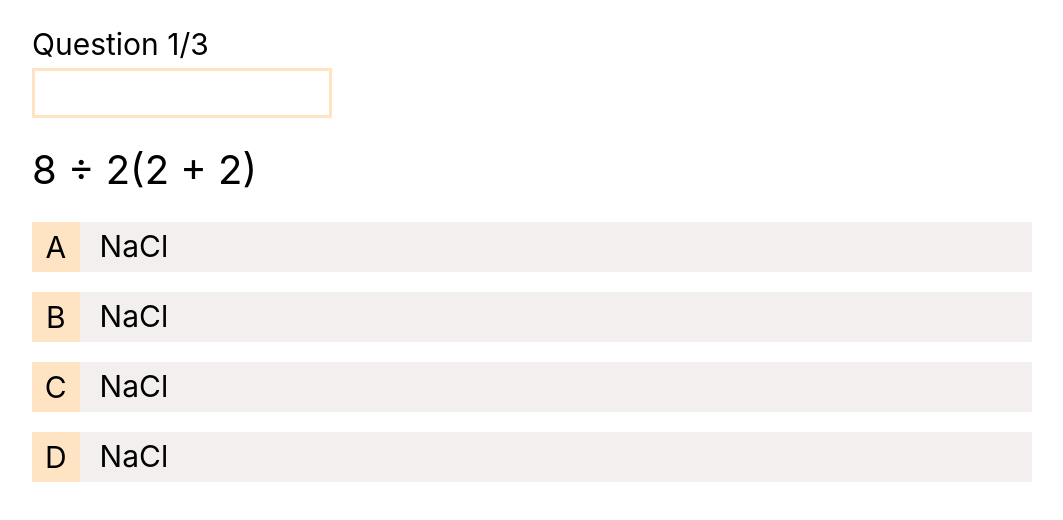
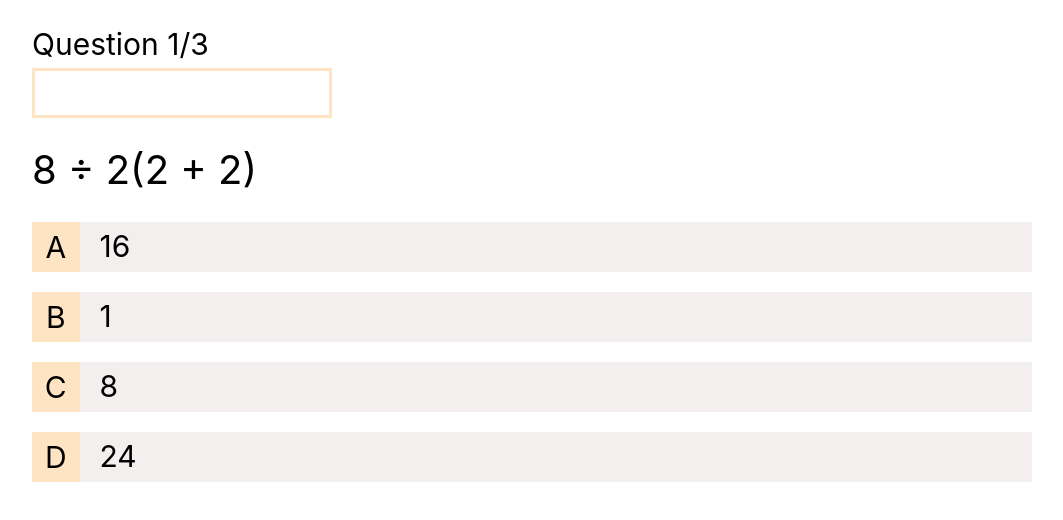
Before and after one commit to aadilkansakar/Vue-Quiz-App, a Vue app: page /quiz/1 in a window 1280 px wide. Shown: the top 520 px of the page, without its empty margins (108-1171 px from the left). Built offline with nearby package versions, Linux system fonts and the light colour scheme.

Commit message:
questions rendered for subjects

```diff
--- a/src/components/Question.vue
+++ b/src/components/Question.vue
@@ -9,28 +9,10 @@
         </h1>
     </div>
     <div class="options-container">
-        <div class="option">
-            <p class="option-label">A</p>
+        <div v-for="option in question.options" :key="option.id" class="option">
+            <p class="option-label">{{ option.label }}</p>
             <div class="option-value">
-                <p>NaCl</p>
-            </div>
-        </div>
-        <div class="option">
-            <p class="option-label">B</p>
-            <div class="option-value">
-                <p>NaCl</p>
-            </div>
-        </div>
-        <div class="option">
-            <p class="option-label">C</p>
-            <div class="option-value">
-                <p>NaCl</p>
-            </div>
-        </div>
-        <div class="option">
-            <p class="option-label">D</p>
-            <div class="option-value">
-                <p>NaCl</p>
+                <p>{{ option.text }}</p>
             </div>
         </div>
     </div>
```
